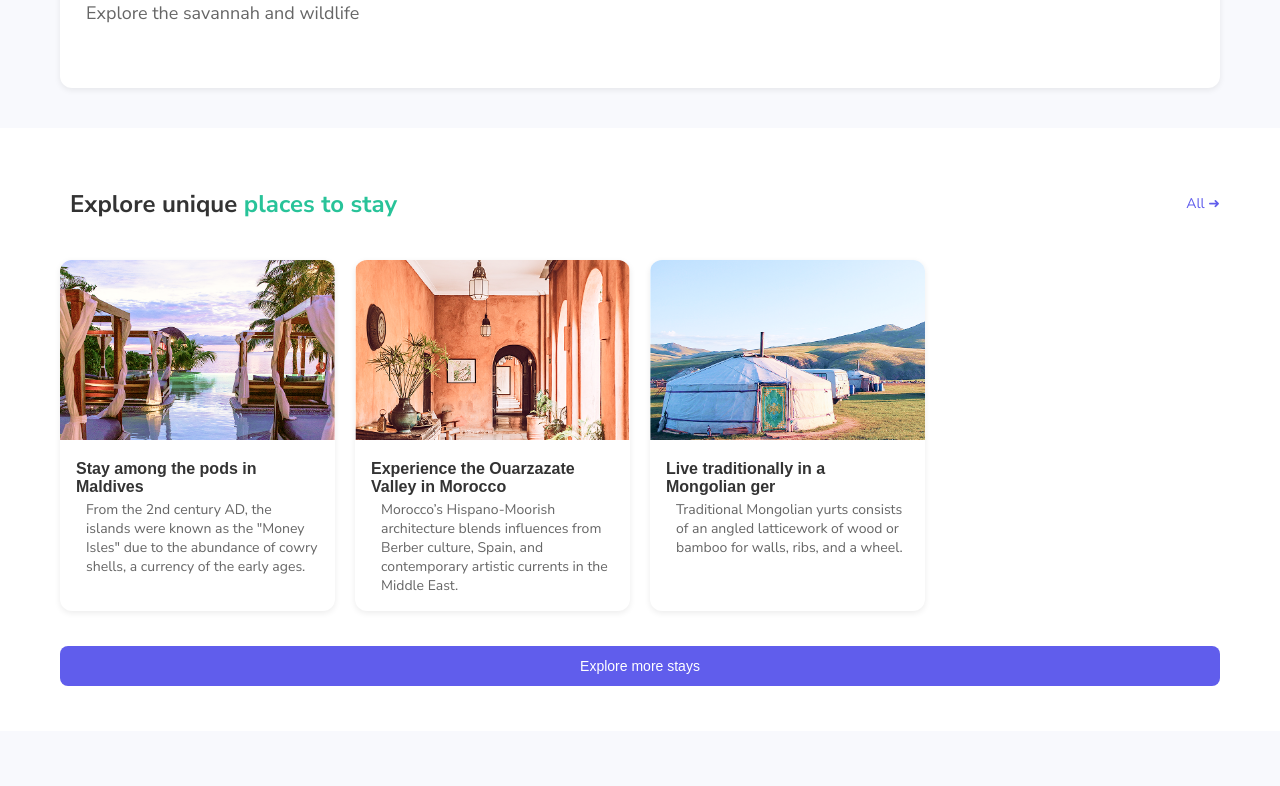
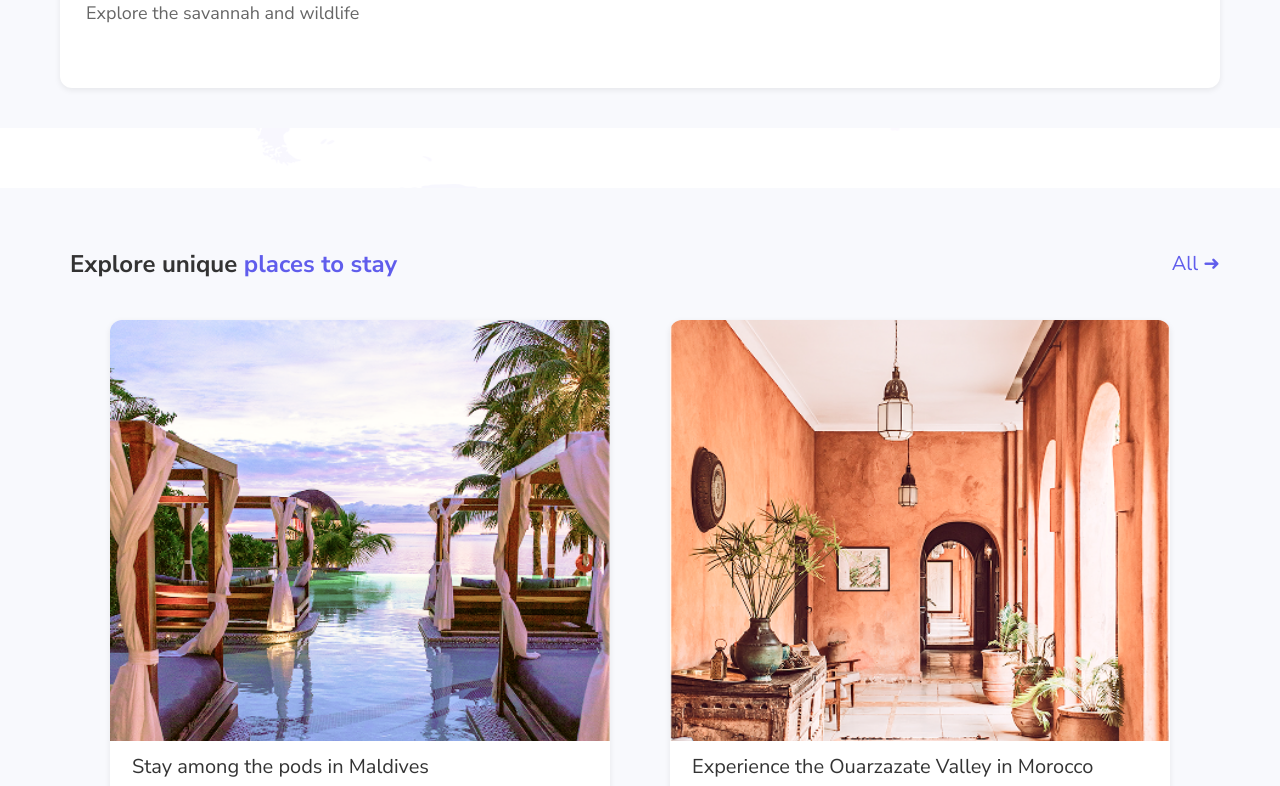
Before and after one commit to AiLinh06/Tripma, a React (Create React App) app: page / in a window 1280 px wide. Shown: the part 3021-3807 px from the top of the page. Built offline with nearby package versions, Linux system fonts and the light colour scheme.

Commit message:
style(StaysSection) : fix the style for the stay section

```diff
--- a/src/components/StaysSection/StaysSection.css
+++ b/src/components/StaysSection/StaysSection.css
@@ -1,8 +1,13 @@
 /* src/components/StaysSection/StaysSection.css */
+
+body, .stays-section, .stays-header, .see-all, .stay-card, .stay-info, .stay-info h3, .stay-info p {
+  font-family: 'Nunito Sans', Arial, sans-serif;
+}
 
 .stays-section {
   padding: 40px 60px;
-  background-color: #ffffff;
+  background-color: #f8f9fd;
+  margin-top: 60px;
 }
 
 .stays-header {
@@ -19,19 +24,22 @@
 }
 
 .stays-header .highlight {
-  color: #28c399;
+  color: #605DEC;
 }
 
 .see-all {
-  font-size: 14px;
+  font-size: 20px;
   color: #605DEC;
   text-decoration: none;
 }
 
 .stays-grid {
-  display: grid;
-  grid-template-columns: repeat(auto-fill, minmax(260px, 1fr));
-  gap: 20px;
+  display: flex;
+  flex-wrap: wrap;
+  justify-content: center;
+  gap: 60px 60px;
+  margin: 0 auto;
+  max-width: 1700px;
 }
 
 .stay-card {
@@ -40,6 +48,10 @@
   overflow: hidden;
   box-shadow: 0 2px 6px rgba(0,0,0,0.08);
   transition: transform 0.2s ease;
+  height: 540px;
+  width: 500px;
+  display: flex;
+  flex-direction: column;
 }
 
 .stay-card:hover {
@@ -48,24 +60,31 @@
 
 .stay-card img {
   width: 100%;
-  height: 180px;
+  height: 78%;
   object-fit: cover;
+  display: block;
 }
 
 .stay-info {
-  padding: 16px;
+  height: 22%;
+  padding: 12px;
+  display: flex;
+  flex-direction: column;
+  justify-content: center;
 }
 
 .stay-info h3 {
-  font-size: 16px;
+  font-size: 20px;
   margin: 0 0 4px;
   color: #333;
+  font-weight: 400;
+  padding-left: 10px;
 }
 
 .stay-info p {
-  font-size: 14px;
+  font-size: 16px;
   color: #666;
-  margin: 0;
+  margin: 0 0 8px;
 }
 
 .explore-more-wrapper {
```
